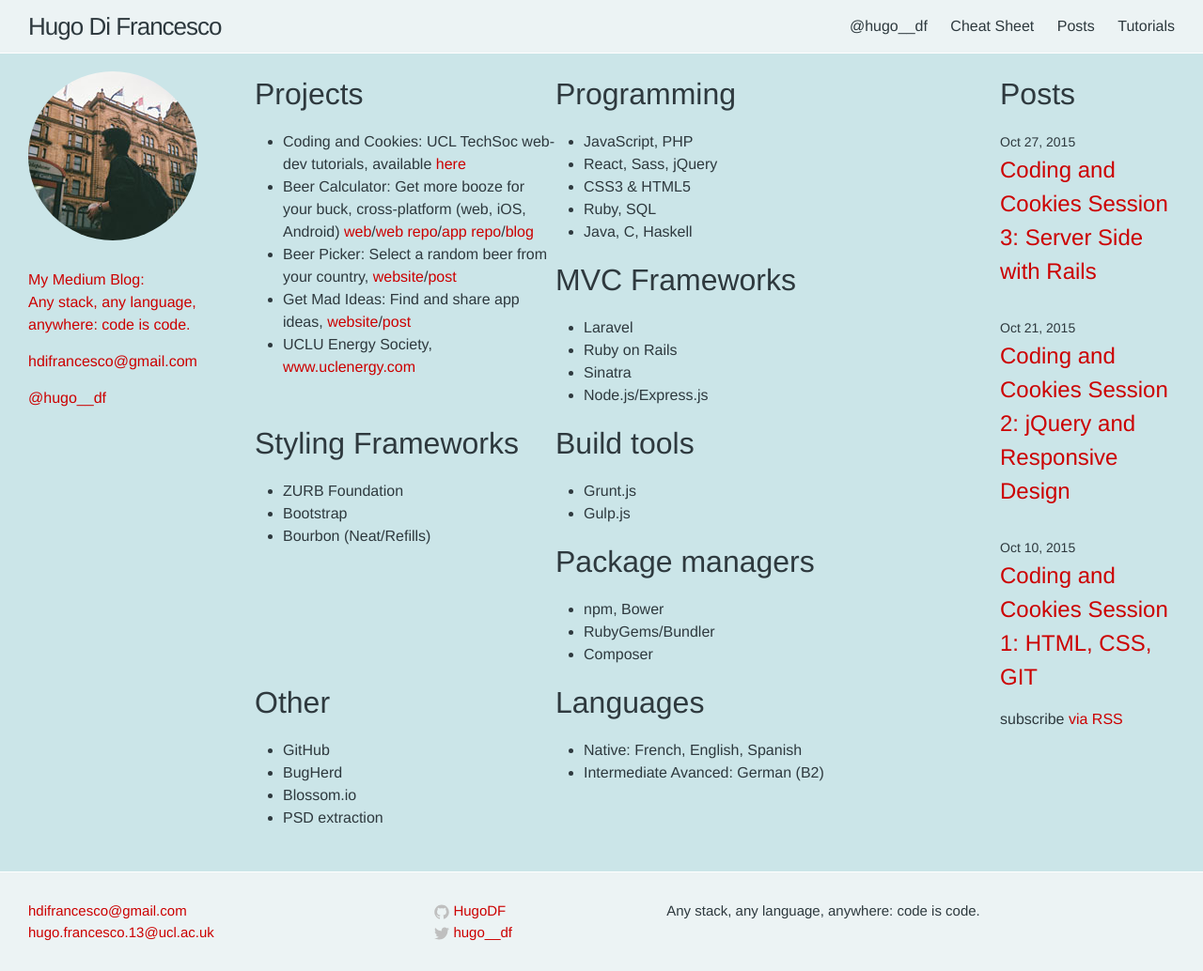
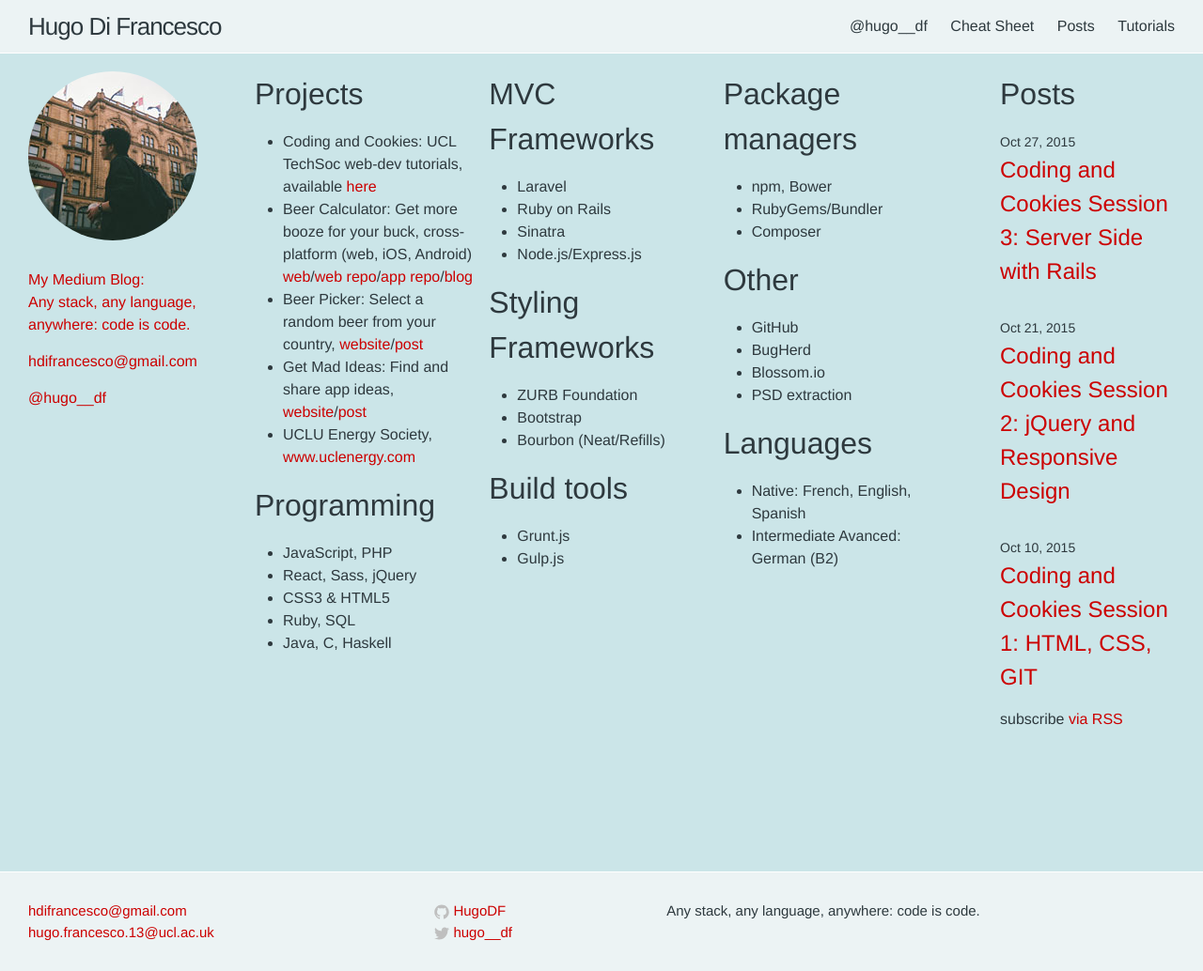
Before and after one commit to HugoDF/HugoDF.github.io, a Jekyll site: the page built from index.html, in a window 1280 px wide and 1034 px high. Shown: the whole window at 94% size. Built offline with Jekyll 4.4.1, drawn with Linux system fonts in a browser that asks for light colours; Markdown is read by kramdown in place of the engine named in the settings.

Commit message:
change to css column layouts

```diff
--- a/_sass/_layout.scss
+++ b/_sass/_layout.scss
@@ -219,7 +219,9 @@
 .post-list {
     margin-left: 0;
     list-style: none;
-    max-height: 600px;
+    @media screen and (min-width: 1024px){
+        max-height: 600px;
+    }
     overflow: scroll;
 
     > li {
@@ -335,6 +337,16 @@
         //padding: $spacing-unit;
         display: block;
         text-align: center;
+        @media (min-width: 720px){
+            -webkit-column-count: 2;
+               -moz-column-count: 2;
+                    column-count: 2;
+        }
+        @media (min-width: 1248px){
+            -webkit-column-count: 3;
+               -moz-column-count: 3;
+                    column-count: 3;
+        }
         @media (min-width: 1024px){
             float: left;
             width: 60%;
@@ -344,19 +356,7 @@
     .tile{
         display: inline-block;
         text-align: left;
-        width: $home-medium-width;
-        @media (max-width: 624px){
-            width: $home-small-width;
-        }
-        @media (min-width: 624px) and (max-width: 1023px){
-            //width: 80%;
-            padding: 0 30%;
-        }
-        @media (min-width: 1024px){
-            float: left;
-            // width: 50%;
-            padding: 0;
-        }
+        width: 100%;
     }
     .post-container{
         $rest-of-width: $spacing-unit *6;
@@ -364,7 +364,7 @@
         text-align: left;
         width: $home-medium-width;
         @media (max-width: 624px){
-            width: $home-small-width;
+            width: 100%;
         }
         @media (min-width: 624px) and (max-width: 1023px){
             //width: 80%;
--- a/index.html
+++ b/index.html
@@ -95,23 +95,6 @@
       </p>
     </div>
   </div>
-  {% comment %}
-  {% for page in site.pages%}
-    {% if page.layout == 'page' %}
-
-      {% if page.title != 'Posts' %}
-
-      <h2>{{ page.title }}</h2>
-
-        {% if page.content %}
-            {{page.content}}
-        {% endif %}
-
-      {% endif %}
-
-    {% endif %}
-  {% endfor %}
-  {% endcomment %}
   <div class="post-container">
     <h1>Posts</h1>
     <ul class="post-list">
```
